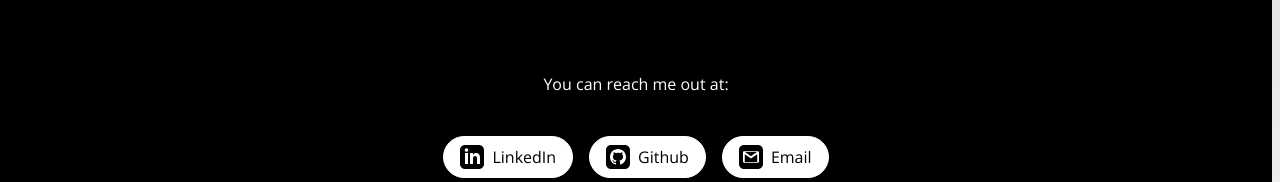
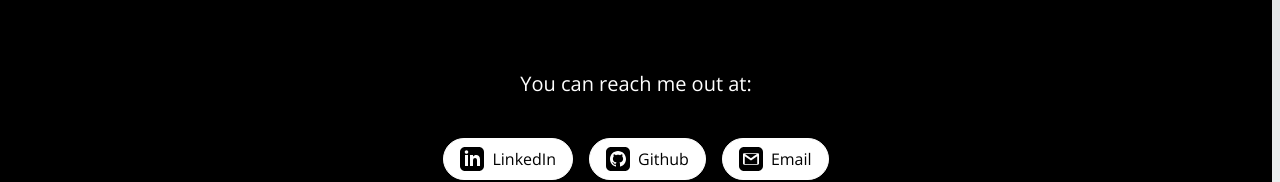
Before and after one commit to special-snowflake/fauzan.porto, a Next.js app: page /contacts in a window 1280 px wide. Shown: the part 267-449 px from the top of the page. Built offline with nearby package versions, Linux system fonts and the light colour scheme.

Commit message:
compressing images, add new data

```diff
--- a/src/pages/contacts.js
+++ b/src/pages/contacts.js
@@ -6,14 +6,14 @@ import Footer from '@/components/Footer';
 import { mapper } from '@/helpers/mapper';
 import Icon from '@/components/Icons';
 
-const ContactPage = () => {
-  const contacts = mapper('contacts');
-
+const ContactPage = ({ contacts }) => {
   return (
     <Layout>
       <Header />
       <div className="min-h-screen flex flex-col bg-black text-white items-center justify-center">
-        <h1 className="text-white mb-8">You can reach me out at:</h1>
+        <h1 className="text-white mb-8 font-medium text-xl">
+          You can reach me out at:
+        </h1>
         <div className="flex items-center">
           {contacts.map((contact, index) => (
             <a
@@ -21,7 +21,7 @@ const ContactPage = () => {
               href={contact.url}
               target="_blank"
               rel="noopener noreferrer"
-              className="bg-white text-black py-2 px-4 mb-4 rounded-full border border-white hover:bg-white/[0.8] duration-300 m-2 flex justify-content"
+              className="bg-white text-black py-2 px-4 mb-4 rounded-full border border-white hover:bg-white/[0.8] duration-300 m-2 flex justify-content font-medium"
             >
               <Icon type={contact.type} />
               {contact.label}
@@ -34,4 +34,14 @@ const ContactPage = () => {
   );
 };
 
+export async function getStaticProps() {
+  const contacts = mapper('contacts');
+
+  return {
+    props: {
+      contacts
+    }
+  };
+}
+
 export default ContactPage;
```
